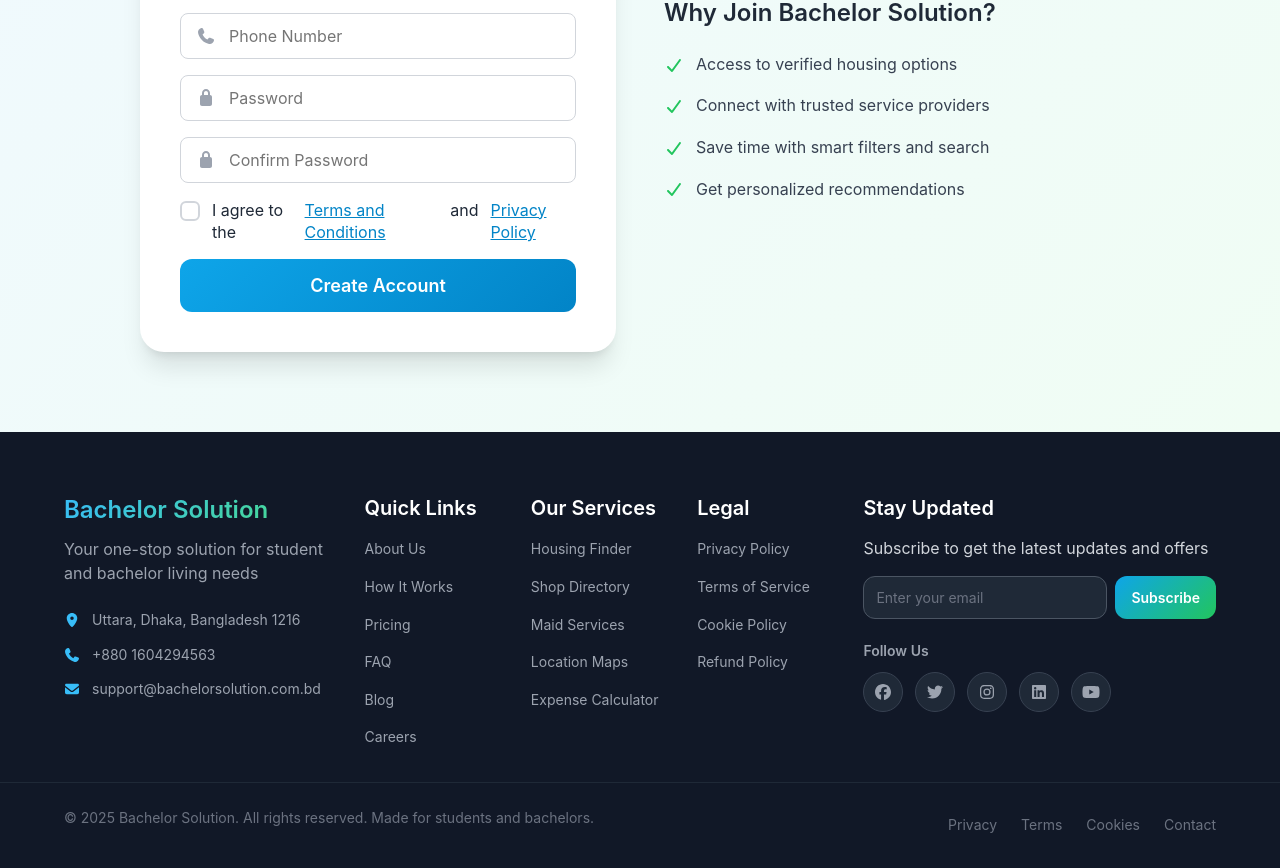
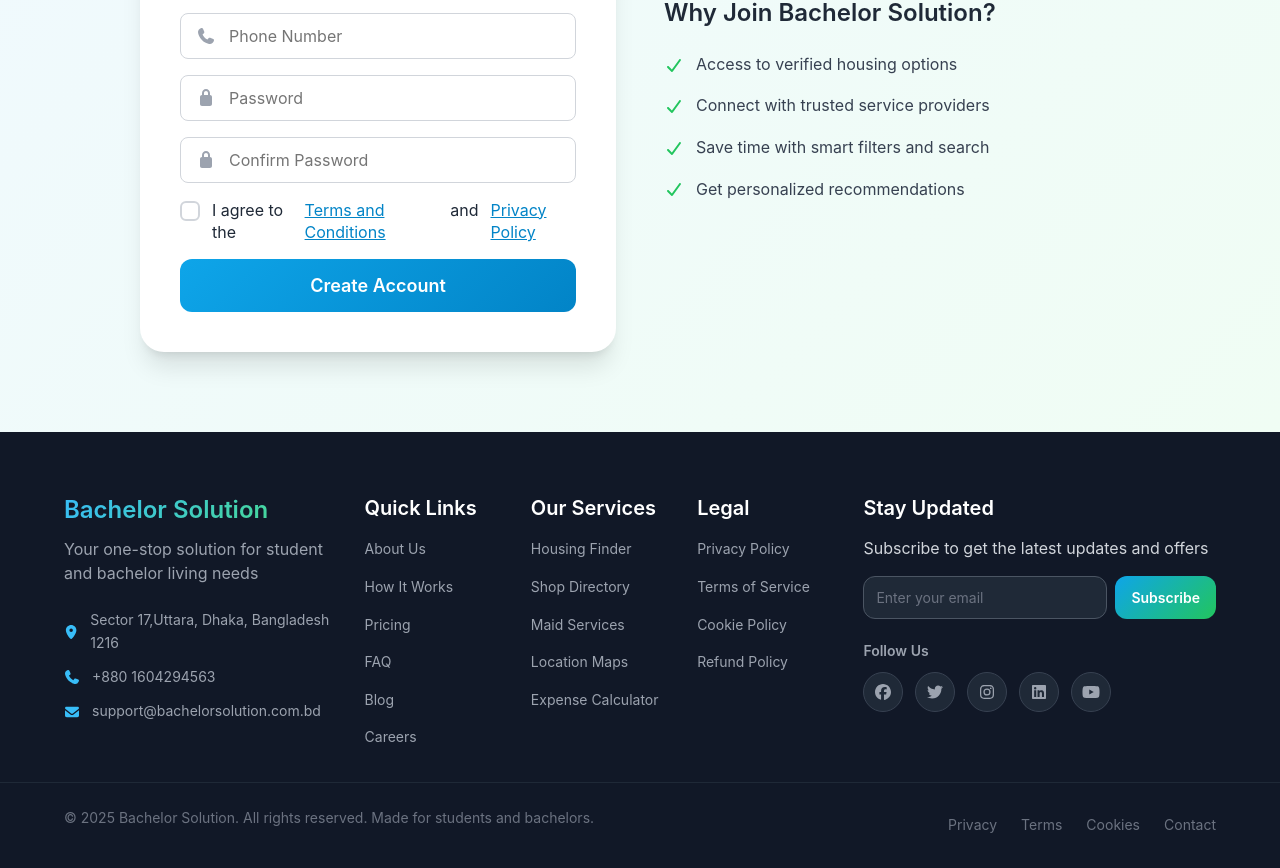
Before and after one commit to md-sazid9089/bachelor_solution_version2, a React (Vite) app in the folder frontend/: page / in a window 1280 px wide. Shown: the part 6938-7806 px from the top of the page. Built offline with nearby package versions, Linux system fonts and the light colour scheme; no server answers.

Commit message:
fix: update contact address in Footer component

```diff
--- a/frontend/src/components/Footer.jsx
+++ b/frontend/src/components/Footer.jsx
@@ -63,7 +63,7 @@ const Footer = () => {
               <div className="footer-contact-info">
                 <div className="contact-item">
                   <FontAwesomeIcon icon={faMapMarkerAlt} />
-                  <span>Uttara, Dhaka, Bangladesh 1216</span>
+                  <span>Sector 17,Uttara, Dhaka, Bangladesh 1216</span>
                 </div>
                 <div className="contact-item">
                   <FontAwesomeIcon icon={faPhone} />
```
